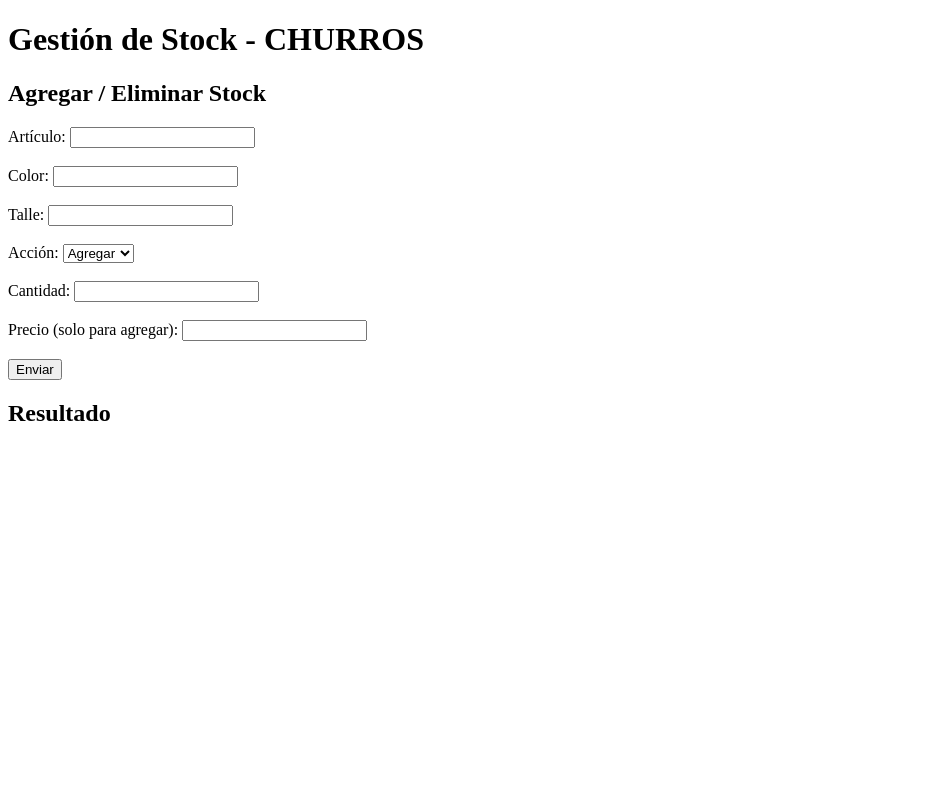
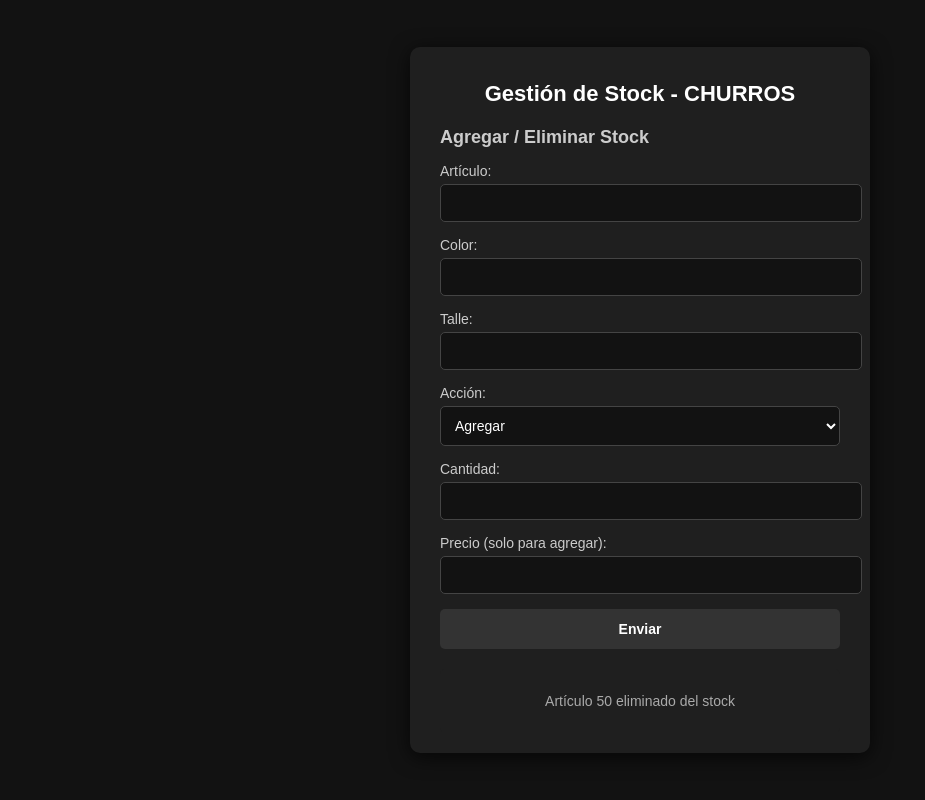
Before and after one commit to Matias-Sanmiguel/CHURROS-Stock, a Flask app: template templates/stock.html in a window 1280 px wide. Shown: the whole page, without its empty margins (0-925 px from the left). Run offline with Flask 3, Linux system fonts and the light colour scheme; the template is opened without the code that fills it, so the values that code supplies are empty.

Commit message:
html y css terminado, en app.py tuve que agregar un renderizado del archivo stock.html para que lo pueda correr

```diff
--- a/app.py
+++ b/app.py
@@ -165,11 +165,15 @@ def index():
         return f'Bienvenido, {session["user"]}! <a href="/logout">Cerrar sesión</a>'
     return render_template('index.html')
 
+@app.route('/stock.html')
+def stock():
+    return render_template('stock.html')
+
 @app.route('/usuario/registrar', methods=['POST'])
 def registrar_usuario():
     data = request.json
     email = data.get("email")
-    contraseña = data.get("contraseña")
+    contraseña = data.get("pass")
 
     if not email or not contraseña:
         return jsonify({"error": "Correo electrónico y contraseña son requeridos"}), 400
@@ -190,7 +194,7 @@ def iniciar_sesion():
     data = request.json
     print("Datos recibidos:", data)
     email = data.get("user")
-    contraseña = data.get("contraseña")
+    contraseña = data.get("pass")
 
     usuarios = cargar_usuarios()
     print("Verificando usuarios...")
@@ -199,7 +203,7 @@ def iniciar_sesion():
         print(f"Comparando con: {usuario}")
         if usuario['user'] == email and usuario['pass'] == contraseña:
             session['user'] = email
-            return jsonify({"message": "Inicio de sesión exitoso"}), 200
+            return jsonify({"redirect": "/stock.html"}), 200
 
     return jsonify({"error": "Correo electrónico o contraseña no válidos"}), 401
 
--- /dev/null
+++ b/static/styles.css
@@ -0,0 +1,93 @@
+/* Configuración general */
+html, body {
+    margin: 0;
+    padding: 0;
+    height: 100%;
+    font-family: 'Arial', sans-serif;
+    background: #121212; /* Fondo negro */
+    color: #ffffff; /* Texto blanco */
+    display: flex;
+    justify-content: center;
+    align-items: center;
+}
+
+/* Contenedor principal */
+.container {
+    background: #1f1f1f; /* Fondo gris oscuro */
+    padding: 20px 30px;
+    border-radius: 10px;
+    box-shadow: 0 4px 20px rgba(0, 0, 0, 0.7); /* Sombra */
+    width: 400px;
+    max-width: 90%;
+}
+
+/* Encabezados */
+h1 {
+    text-align: center;
+    font-weight: bold;
+    font-size: 22px;
+    margin-bottom: 20px;
+    color: #ffffff;
+}
+
+h2 {
+    font-size: 18px;
+    margin-bottom: 15px;
+    color: #cccccc;
+}
+
+/* Etiquetas */
+label {
+    display: block;
+    font-size: 14px;
+    margin-bottom: 5px;
+    color: #cccccc; /* Gris claro */
+}
+
+/* Inputs y select */
+input, select {
+    width: 100%;
+    padding: 10px;
+    margin-bottom: 15px;
+    border: 1px solid #444444; /* Bordes gris oscuro */
+    border-radius: 5px;
+    background: #121212; /* Fondo negro */
+    color: #ffffff; /* Texto blanco */
+    font-size: 14px;
+}
+
+input:focus, select:focus {
+    outline: none;
+    border: 1px solid #ffffff; /* Bordes blancos al enfocar */
+    background: #1f1f1f; /* Fondo más claro */
+}
+
+/* Botón */
+button, input[type="submit"] {
+    width: 100%;
+    padding: 12px;
+    background: #333333; /* Fondo gris oscuro */
+    border: none;
+    border-radius: 5px;
+    color: #ffffff; /* Texto blanco */
+    font-size: 14px;
+    font-weight: bold;
+    cursor: pointer;
+    transition: background 0.3s ease, transform 0.1s ease;
+}
+
+button:hover, input[type="submit"]:hover {
+    background: #444444; /* Fondo más claro al pasar el mouse */
+    transform: scale(1.02); /* Ligero aumento al pasar el mouse */
+}
+
+/* Sección de resultados */
+.result {
+    margin-top: 20px;
+    padding: 10px;
+    border-radius: 5px;
+    background: #1f1f1f;
+    color: #aaaaaa; /* Gris claro */
+    font-size: 14px;
+    text-align: center;
+}
--- a/templates/stock.html
+++ b/templates/stock.html
@@ -4,38 +4,42 @@
     <meta charset="UTF-8">
     <meta name="viewport" content="width=device-width, initial-scale=1.0">
     <title>Gestión de Stock - CHURROS</title>
+    <link rel="stylesheet" href="{{ url_for('static', filename='styles.css') }}">
 </head>
 <body>
+    <div class="container">
         <h1>Gestión de Stock - CHURROS</h1>
 
         <h2>Agregar / Eliminar Stock</h2>
         <form id="stockForm" onsubmit="handleStockOperation(event)">
             <label for="articulo">Artículo:</label>
-        <input type="number" id="articulo" name="articulo" required><br><br>
+            <input type="number" id="articulo" name="articulo" required>
 
             <label for="color">Color:</label>
-        <input type="text" id="color" name="color" required><br><br>
+            <input type="text" id="color" name="color" required>
 
             <label for="talle">Talle:</label>
-        <input type="number" id="talle" name="talle" required><br><br>
+            <input type="number" id="talle" name="talle" required>
 
             <label for="accion">Acción:</label>
             <select id="accion" name="accion" required>
                 <option value="AGREGAR">Agregar</option>
                 <option value="ELIMINAR">Eliminar</option>
-        </select><br><br>
+            </select>
 
             <label for="cantidad">Cantidad:</label>
-        <input type="number" id="cantidad" name="cantidad" required><br><br>
+            <input type="number" id="cantidad" name="cantidad" required>
 
             <label for="precio">Precio (solo para agregar):</label>
-        <input type="number" id="precio" name="precio"><br><br>
+            <input type="number" id="precio" name="precio">
 
             <button type="submit">Enviar</button>
         </form>
 
-    <h2>Resultado</h2>
-    <p id="result"></p>
+        <div class="result">
+            <p id="result">Artículo 50 eliminado del stock</p>
+        </div>
+    </div>
 
     <script>
         async function handleStockOperation(event) {
```
Also changed, not shown: static/index.css (added, +74 -0 lines), templates/index.html (+8 -9 lines). Lines whose indentation alone changed are shown as unchanged.
